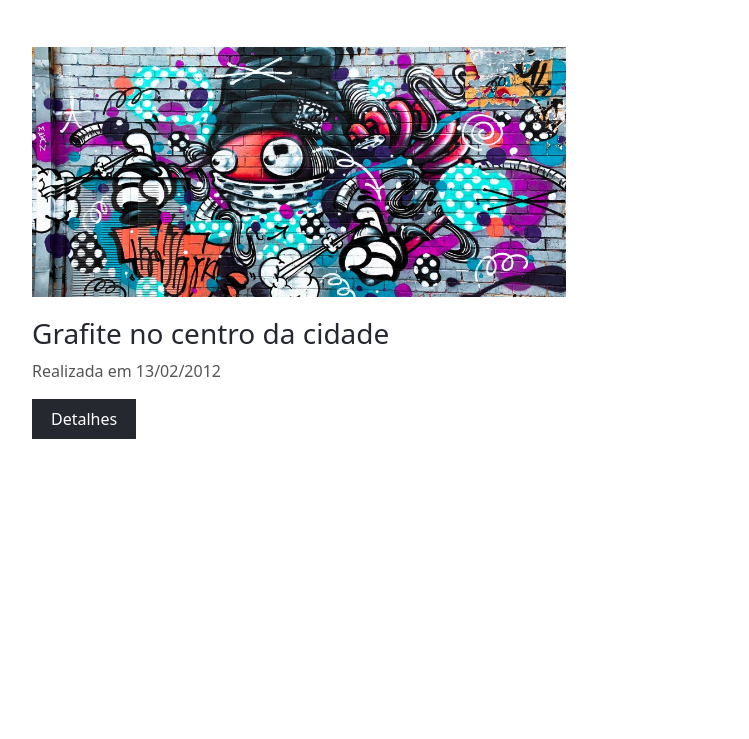
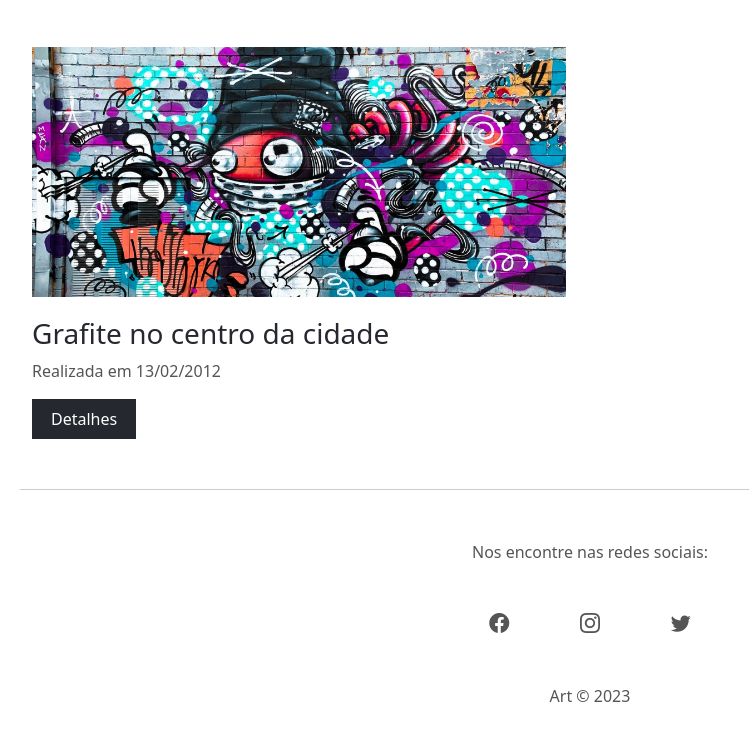
Before and after one commit to vargastm/art, a plain HTML site: page index.html in a window 1280 px wide. Shown: the part 1529-2268 px from the top of the page, without its empty margins (50-799 px from the left). Before the commit the page ends 2018 px from the top, so only its background shows below. Drawn offline with nearby package versions, Linux system fonts and the light colour scheme.

Commit message:
Completed footer and finished project

```diff
--- a/assets/styles/styles.css
+++ b/assets/styles/styles.css
@@ -55,11 +55,15 @@
 #navbar {
   padding: 0;
   margin: 10px auto;
+  display: flex;
+  align-items: center;
+  justify-content: center;
 }
 
 #navbar a {
-  width: 80px;
   color: #444444;
+  display: block;
+  padding: 0 10px;
 }
 
 #navbar a:hover {
@@ -117,3 +121,31 @@
   height: 250px;
   margin-bottom: 20px;
 }
+
+/* FOOTER */
+footer {
+  border-top: 1px solid #CCCCCC;
+  height: 250px;
+  padding: 30px;
+}
+
+footer i {
+  font-size: 20px;
+}
+
+#social-icons-container {
+  padding: 25px;
+}
+
+#social-icons-container div {
+  text-align: center;
+}
+
+footer p {
+  text-align: center;
+  margin: 20px;
+}
+
+footer a:hover i {
+  color: #C1B696;
+}
--- a/index.html
+++ b/index.html
@@ -12,7 +12,7 @@
 </head>
 <body>
   <div class="container-fluid"></div>
-    <header class="row" id="header">
+    <header id="header">
       <div id="logo-container">
         <img src="assets/images/art_logo.svg" alt="art" id="logo">
         <h1>Art</h1>
@@ -20,12 +20,10 @@
       <p>Exibições de arte urbana</p>
     </header>
     <nav id="navbar" class="container">
-      <div class="row justify-content-center">
         <a href="#">Home</a>
         <a href="#">Projetos</a>
         <a href="#">Artistas</a>
         <a href="#">Contato</a>
-      </div>
     </nav>
   </div>
   <div class="container" id="main-image-container">
@@ -41,7 +39,7 @@
     <div class="col-12">
       <h1>Artes em destaque</h1>
     </div>
-    <div class="row gx-5">
+    <div class="row gx-md-5">
       <div class="col-12 col-md-6">
         <div class="small-image-container center-image" id="img2"></div>
         <h3>Obra de Arthur</h3>
@@ -74,5 +72,20 @@
       </div>
     </div>
   </div>
+  <footer class="container">
+    <p class="secondary-color">Nos encontre nas redes sociais:</p>
+    <div class="row justify-content-center" id="social-icons-container">
+      <div class="col-1">
+        <a href="#"><i class="bi bi-facebook secondary-color"></i></a>
+      </div>
+      <div class="col-1">
+        <a href="#"><i class="bi bi-instagram secondary-color"></i></a>
+      </div>
+      <div class="col-1">
+        <a href="#"><i class="bi bi-twitter secondary-color"></i></a>
+      </div>
+    </div>
+    <p class="secondary-color">Art &copy; 2023</p>
+  </footer>
 </body>
 </html>
```
